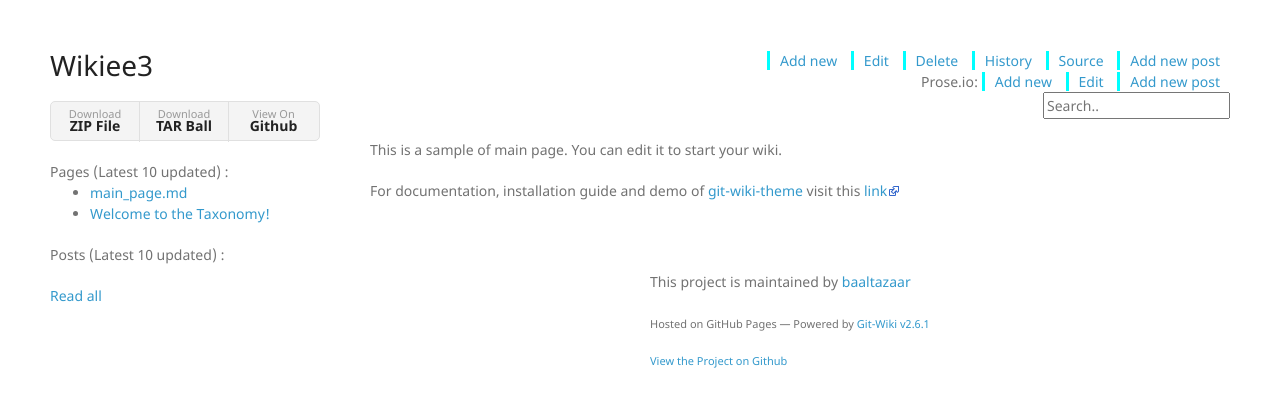
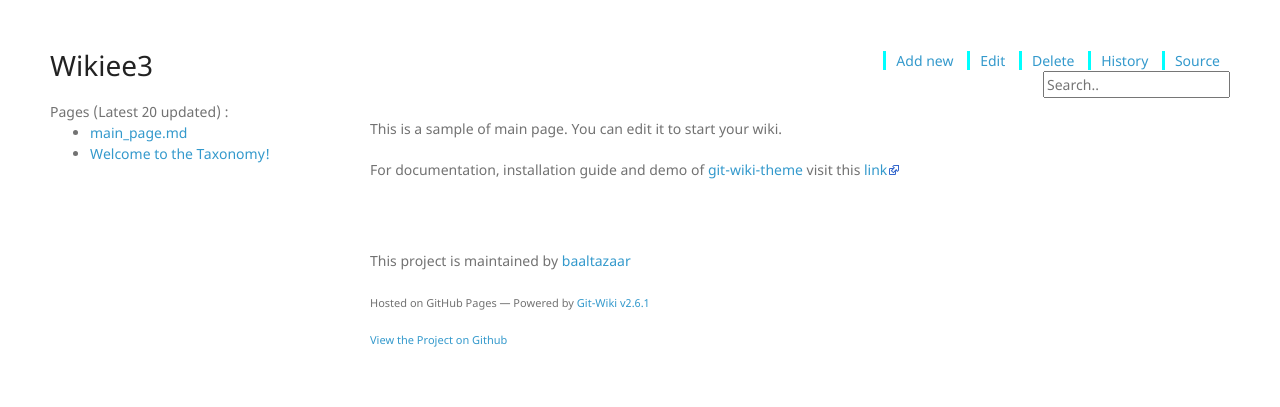
Before and after one commit to baaltazaar/Wikiee3, a Jekyll site: the page built from wiki/main_page.md, in a window 1280 px wide. Shown: the top 407 px of the page. Built offline with Jekyll 4.4.1, drawn with Linux system fonts in a browser that asks for light colours; nearby versions of some CDN libraries.

Commit message:
Update _config.yml

```diff
--- a/_config.yml
+++ b/_config.yml
@@ -1,15 +1,15 @@
 # (string) Title of your wiki
-title:
+title: Wikiee3
 # (string) Description of your wiki
-description:
+description: The Taxonomy Home!
 # (boolean) Enable/disable wiki page list in sidebar
 show_wiki_pages: true
 # (integer) Maximum number of wiki page to shown in sidebar
-show_wiki_pages_limit: 10
+show_wiki_pages_limit: 20
 # (boolean) Enable/disable blog feature
-blog_feature: true
+blog_feature: false
 # (boolean) Enable/disable wiki posts list in sidebar (needs blog_feature enabled)
-show_wiki_posts: true
+show_wiki_posts: false
 # (integer) Maximum number of wiki posts to shown in sidebar
 show_wiki_posts_limit: 10
 # from jekyll (read jekyll doc)
@@ -17,7 +17,7 @@ paginate: 5
 paginate_path: "assets/blog/page:num"
 permalink: /blog/posts/:year/:month/:day/:title:output_ext
 # (boolean) Enable/disable download buttons in sidebar
-show_downloads: true
+show_downloads: false
 # (string) Specify branch rendered by gitpages allowing wiki tool buttons to work
 git_branch: "master"
 # (string) Url of logo image, it can be full, absolute or relative.
@@ -31,7 +31,7 @@ wiki_folder: "wiki"
 use_github_wiki: false
 # (boolean) Enable "Edit with Prose.io" button in tools, it's a 3rd party
 # service to edit github markdown pages easily
-use_prose_io: true
+use_prose_io: false
 # Select search_engine component from:
 # - js: it uses a built in javascript component that uses generated js object
 # - js_rss: it uses a built in javascript component that uses generated  sitemap_full.xml to search inside your wiki with lunr library (slow and experimental)
```
